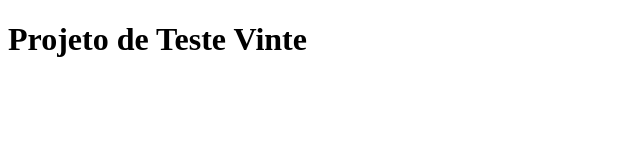
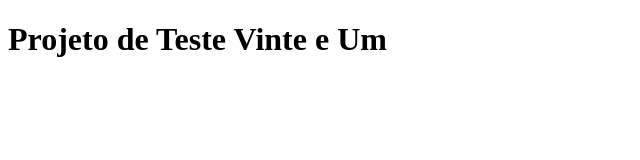
Before and after one commit to ramguimaraes/aula_01, a plain HTML site: page index.html in a window 1280 px wide. Shown: the whole page, without its empty margins (0-640 px from the left). Drawn offline with Linux system fonts and the light colour scheme.

Commit message:
enviar dados local

```diff
--- a/index.html
+++ b/index.html
@@ -4,9 +4,9 @@
         <meta charset="UTF-8">
         <meta http-equiv="X-UA-Compatible" content="IE=edge">
         <meta name="viewport" content="width=device-width, initial-scale=1.0">
-        <title>Projeto de Teste Vinte</title>
+        <title>Projeto de Teste Vinte e Um</title>
     </head>
     <body>
-        <h1>Projeto de Teste Vinte</h1>
+        <h1>Projeto de Teste Vinte e Um</h1>
     </body>
 </html>
```
